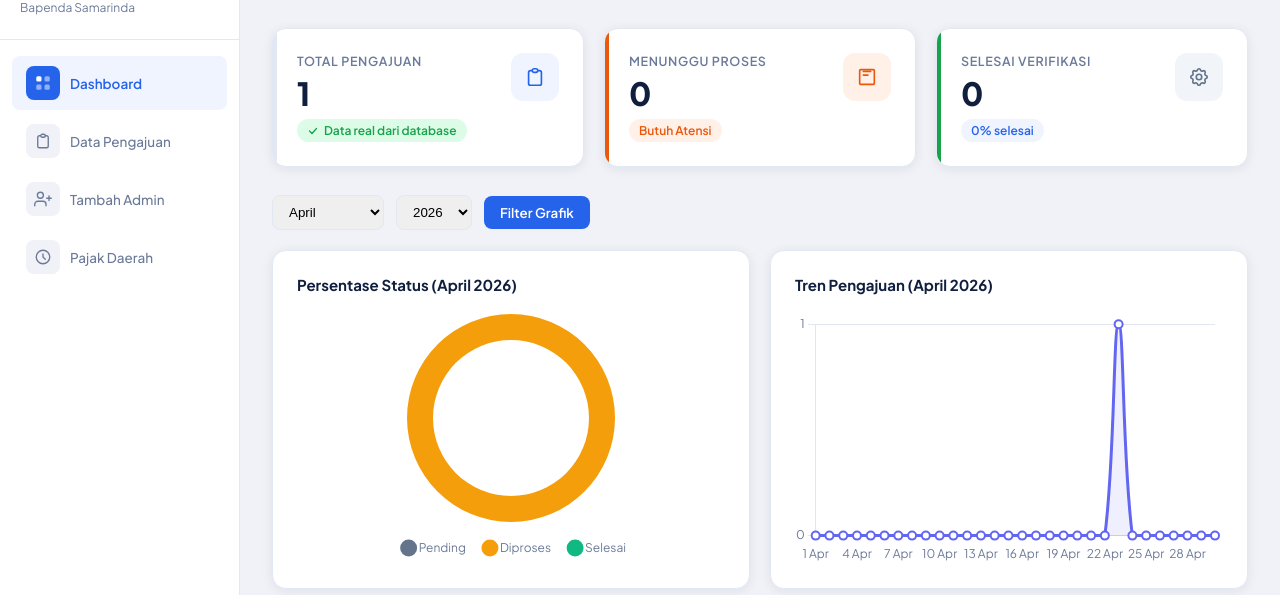
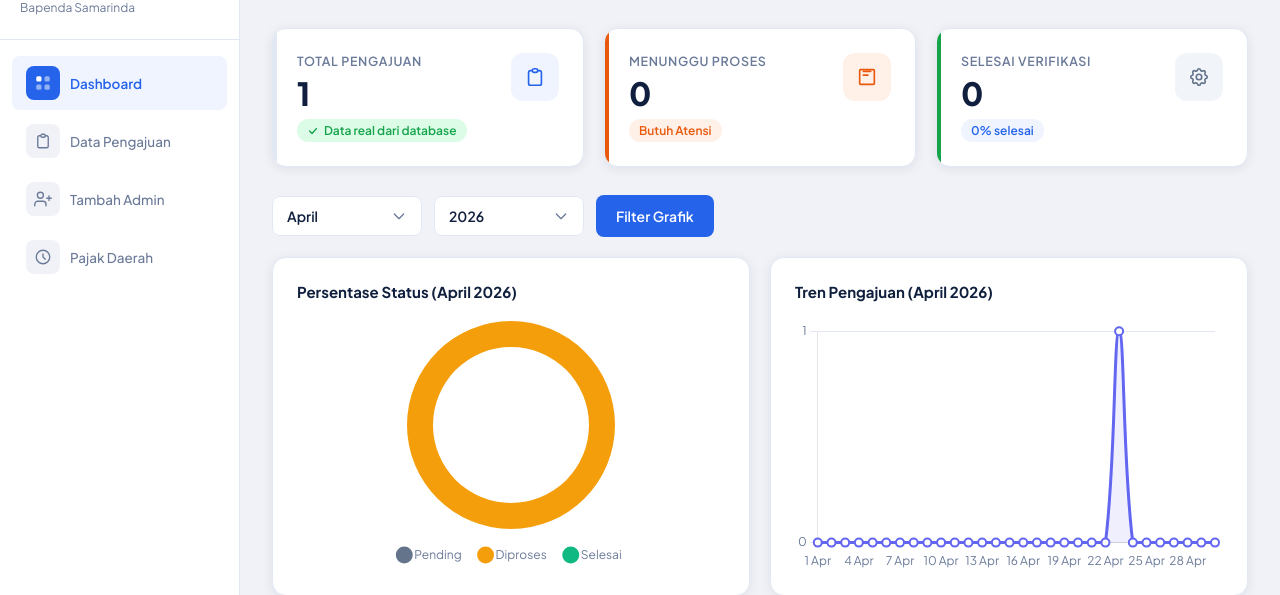
Before and after one commit to Asnan09/bapenda_kota-samarinda, a PHP site: page /admin/dashboard.php in a window 1280 px wide. Shown: the part 101-696 px from the top of the page. Run offline with PHP 8.4, Linux system fonts and the light colour scheme; a user stored in the database is signed in; data comes from the database, SQL or seed files in the repository.

Commit message:
feat: perbaikan lebar dropdown dan pengembalian tombol filter manual

```diff
--- a/admin/dashboard.php
+++ b/admin/dashboard.php
@@ -65,7 +65,7 @@ $bulan_array = [
     <meta charset="UTF-8">
     <meta name="viewport" content="width=device-width, initial-scale=1.0">
     <title>Dashboard Admin — Bapenda Samarinda</title>
-    <link rel="stylesheet" href="../assets/css/admin.css?v=4">
+    <link rel="stylesheet" href="../assets/css/admin.css?v=6">
 </head>
 <body class="dashboard-page">
 
@@ -197,20 +197,20 @@ $bulan_array = [
             </section>
 
             <!-- Filter Waktu -->
-            <form method="GET" action="dashboard.php" style="display: flex; gap: 12px; margin-bottom: 20px; align-items: center;">
-                <select name="bulan" style="padding: 8px 12px; border: 1.5px solid var(--border); border-radius: var(--radius-sm); outline: none;">
+            <form method="GET" action="dashboard.php" style="display: flex; gap: 12px; margin-bottom: 20px; align-items: center;" class="filter-form">
+                <select name="bulan" class="modern-select">
                     <?php foreach($bulan_array as $m => $nama_bulan): ?>
                         <option value="<?php echo $m; ?>" <?php echo $m === $filter_bulan ? 'selected' : ''; ?>><?php echo $nama_bulan; ?></option>
                     <?php endforeach; ?>
                 </select>
-                <select name="tahun" style="padding: 8px 12px; border: 1.5px solid var(--border); border-radius: var(--radius-sm); outline: none;">
+                <select name="tahun" class="modern-select">
                     <?php
                     $tahun_sekarang = date('Y');
                     for($t = $tahun_sekarang - 2; $t <= $tahun_sekarang + 1; $t++): ?>
                         <option value="<?php echo $t; ?>" <?php echo $t === $filter_tahun ? 'selected' : ''; ?>><?php echo $t; ?></option>
                     <?php endfor; ?>
                 </select>
-                <button type="submit" style="padding: 8px 16px; background: var(--blue); color: var(--white); border: none; border-radius: var(--radius-sm); font-weight: 600; cursor: pointer;">Filter Grafik</button>
+                <button type="submit" style="padding: 10px 20px; background: var(--blue); color: var(--white); border: none; border-radius: var(--radius-sm); font-weight: 600; font-size: 14px; cursor: pointer; transition: background 0.2s; height: 42px;">Filter Grafik</button>
             </form>
 
             <!-- Charts Section -->
@@ -258,7 +258,7 @@ $bulan_array = [
     </main><!-- /.dashboard-main -->
 
     <script src="https://cdn.jsdelivr.net/npm/chart.js"></script>
-    <script src="../assets/js/script.js"></script>
+    <script src="../assets/js/script.js?v=6"></script>
     <script>
         // Chart.js Configuration
         Chart.defaults.font.family = "'Plus Jakarta Sans', sans-serif";
--- a/assets/css/admin.css
+++ b/assets/css/admin.css
@@ -573,6 +573,54 @@ body.menu-open .sidebar-backdrop { display: block; }
 .status-form button:hover { background: var(--navy-mid); }
 
 /* ============================================
+   CUSTOM SELECT (MODERN DROPDOWN)
+   ============================================ */
+.custom-select-wrapper {
+    position: relative;
+    user-select: none;
+    min-width: 150px;
+    flex: 0 0 auto;
+}
+.custom-select {
+    position: relative;
+    display: flex; align-items: center; justify-content: space-between;
+    padding: 10px 14px;
+    background: var(--white);
+    border: 1.5px solid var(--border);
+    border-radius: var(--radius-sm);
+    cursor: pointer;
+    font-size: 14px; font-weight: 600; color: var(--navy);
+    transition: all 0.2s ease;
+}
+.custom-select:hover { border-color: var(--blue); }
+.custom-select.open { border-color: var(--blue); box-shadow: 0 0 0 4px rgba(37, 99, 235, 0.1); }
+.custom-select svg { transition: transform 0.2s ease; color: var(--text-muted); }
+.custom-select.open svg { transform: rotate(180deg); color: var(--blue); }
+.custom-options {
+    position: absolute;
+    top: calc(100% + 6px); left: 0; right: 0;
+    background: var(--white);
+    border: 1px solid var(--border);
+    border-radius: var(--radius-sm);
+    box-shadow: 0 10px 25px rgba(0,0,0,0.1);
+    opacity: 0; visibility: hidden;
+    transform: translateY(-10px);
+    transition: all 0.2s cubic-bezier(0.16, 1, 0.3, 1);
+    z-index: 100;
+    max-height: 250px; overflow-y: auto;
+}
+.custom-select.open + .custom-options {
+    opacity: 1; visibility: visible; transform: translateY(0);
+}
+.custom-option {
+    padding: 10px 14px;
+    font-size: 14px; color: var(--text);
+    cursor: pointer; transition: background 0.15s, color 0.15s;
+}
+.custom-option:hover { background: #eff6ff; color: var(--blue); font-weight: 600; }
+.custom-option.selected { background: var(--blue); color: var(--white); font-weight: 600; }
+
+/* ============================================
    RESPONSIVE
    ============================================ */
 @media (max-width: 900px) {
--- a/assets/js/script.js
+++ b/assets/js/script.js
@@ -38,4 +38,55 @@ document.addEventListener('DOMContentLoaded', () => {
             setTimeout(() => { window.location.href = href; }, 200);
         });
     });
+
+    // ── Custom Modern Select ──
+    document.querySelectorAll('select.modern-select').forEach(select => {
+        const wrapper = document.createElement('div');
+        wrapper.className = 'custom-select-wrapper';
+        select.parentNode.insertBefore(wrapper, select);
+        wrapper.appendChild(select);
+        select.style.display = 'none';
+
+        const customSelect = document.createElement('div');
+        customSelect.className = 'custom-select';
+
+        const selectedOption = select.options[select.selectedIndex];
+        customSelect.innerHTML = `<span>${selectedOption.text}</span> <svg width="16" height="16" fill="none" viewBox="0 0 24 24" stroke="currentColor" stroke-width="2"><path stroke-linecap="round" stroke-linejoin="round" d="M19 9l-7 7-7-7" /></svg>`;
+
+        const optionsList = document.createElement('div');
+        optionsList.className = 'custom-options';
+
+        Array.from(select.options).forEach(option => {
+            const customOption = document.createElement('div');
+            customOption.className = `custom-option ${option.selected ? 'selected' : ''}`;
+            customOption.textContent = option.text;
+            customOption.dataset.value = option.value;
+
+            customOption.addEventListener('click', () => {
+                select.value = option.value;
+                customSelect.querySelector('span').textContent = option.text;
+                optionsList.querySelectorAll('.custom-option').forEach(opt => opt.classList.remove('selected'));
+                customOption.classList.add('selected');
+                customSelect.classList.remove('open');
+
+                // Trigger change event
+                select.dispatchEvent(new Event('change'));
+            });
+            optionsList.appendChild(customOption);
+        });
+
+        wrapper.appendChild(customSelect);
+        wrapper.appendChild(optionsList);
+
+        customSelect.addEventListener('click', (e) => {
+            e.stopPropagation();
+            const isOpen = customSelect.classList.contains('open');
+            document.querySelectorAll('.custom-select').forEach(s => s.classList.remove('open'));
+            if (!isOpen) customSelect.classList.add('open');
+        });
+    });
+
+    document.addEventListener('click', () => {
+        document.querySelectorAll('.custom-select').forEach(s => s.classList.remove('open'));
+    });
 });
```
